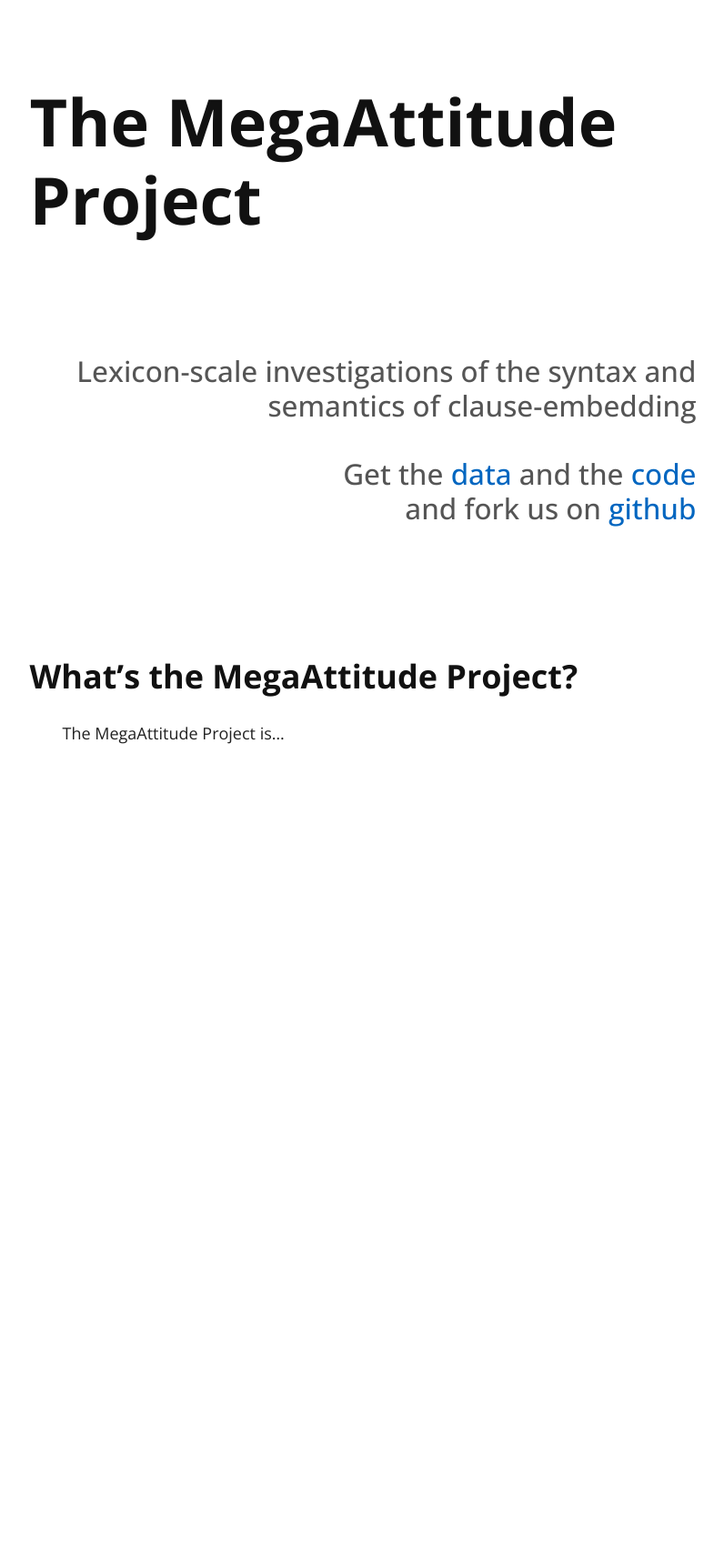
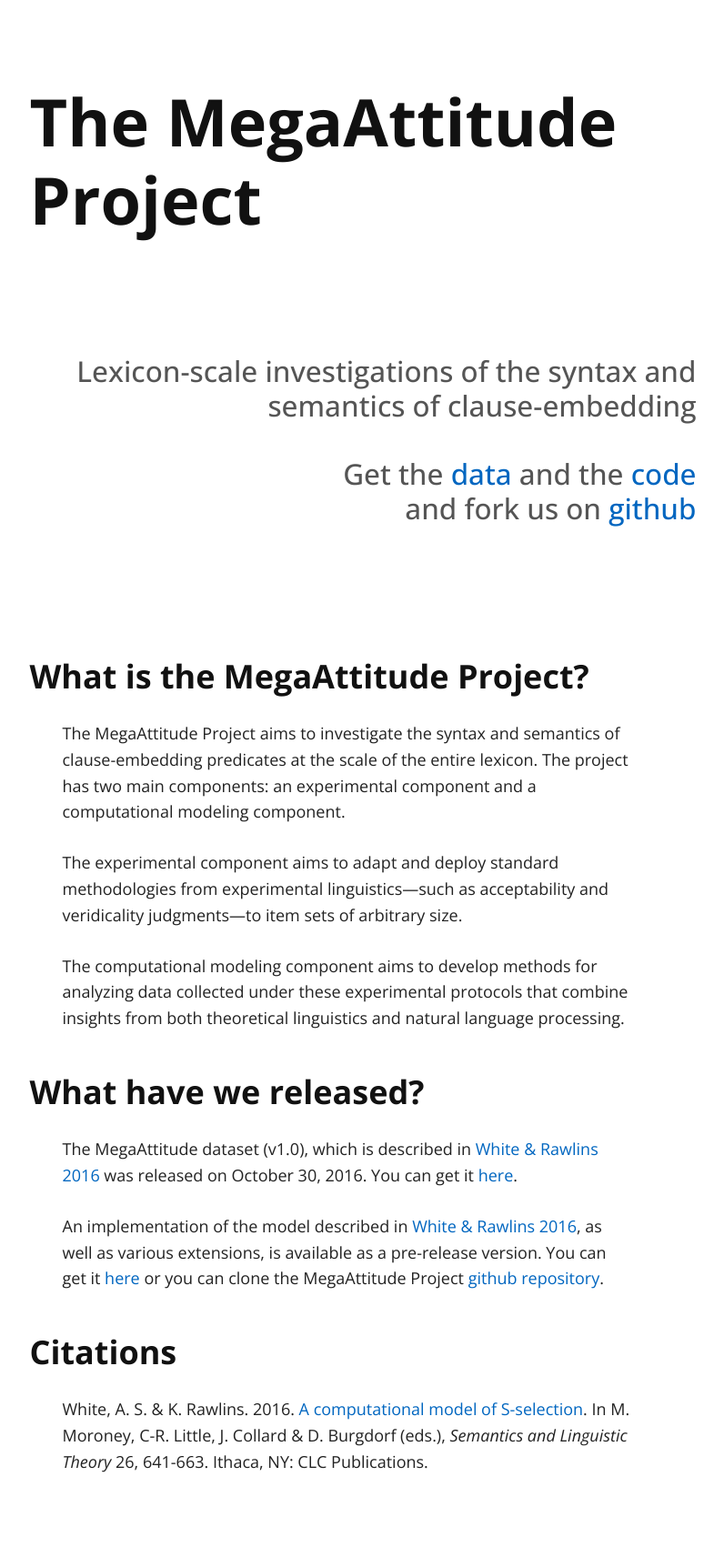
Before and after one commit to mdheller/MegaAttitudeProject, a Jekyll site: the page built from docs/index.md, in a window 1280 px wide. Shown: the whole page at 91% size, without its empty margins (259-1055 px from the left). Built offline with Jekyll 4.4.1, drawn with Linux system fonts in a browser that asks for light colours; nearby versions of some CDN libraries; our own code applies the rules of GitHub Pages for plain Markdown files; before the commit the page ends 911 px from its top, so only the background shows below that.

Commit message:
updated README.md for website; added content to website front page

```diff
--- a/docs/index.md
+++ b/docs/index.md
@@ -2,6 +2,20 @@
 layout: default
 ---
 
-### What's the MegaAttitude Project?
+### What is the MegaAttitude Project?
 
-The MegaAttitude Project is...
+The MegaAttitude Project aims to investigate the syntax and semantics of clause-embedding predicates at the scale of the entire lexicon. The project has two main components: an experimental component and a computational modeling component.
+
+The experimental component aims to adapt and deploy standard methodologies from experimental linguistics—such as acceptability and veridicality judgments—to item sets of arbitrary size.
+
+The computational modeling component aims to develop methods for analyzing data collected under these experimental protocols that combine insights from both theoretical linguistics and natural language processing.
+
+### What have we released?
+
+The MegaAttitude dataset (v1.0), which is described in [White & Rawlins 2016](http://aswhite.net/media/papers/white_computational_2016_salt.pdf) was released on October 30, 2016. You can get it [here](https://github.com/aaronstevenwhite/MegaAttitudeProject/archive/v1.0.zip).
+
+An implementation of the model described in [White & Rawlins 2016](http://aswhite.net/media/papers/white_computational_2016_salt.pdf), as well as various extensions, is available as a pre-release version. You can get it [here](https://github.com/aaronstevenwhite/MegaAttitudeProject/archive/master.zip) or you can clone the MegaAttitude Project [github repository](https://github.com/aaronstevenwhite/MegaAttitudeProject).
+
+### Citations
+
+White, A. S. & K. Rawlins. 2016. [A computational model of S-selection](http://aswhite.net/media/papers/white_computational_2016_salt.pdf). In M. Moroney, C-R. Little, J. Collard & D. Burgdorf (eds.), *Semantics and Linguistic Theory* 26, 641-663. Ithaca, NY: CLC Publications.
```
Also changed, not shown: docs/README.md.
